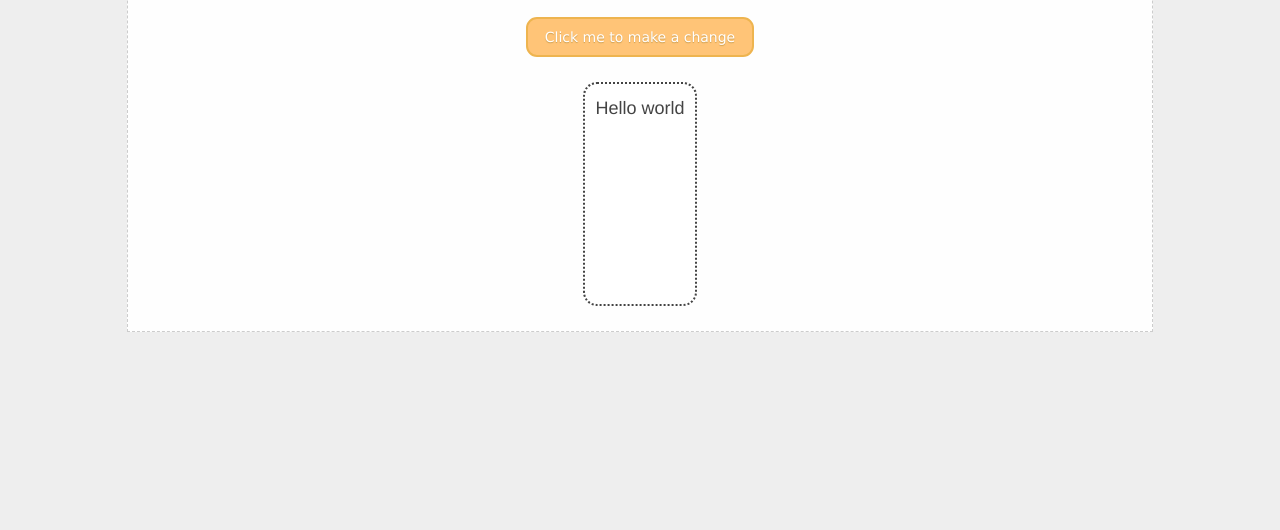
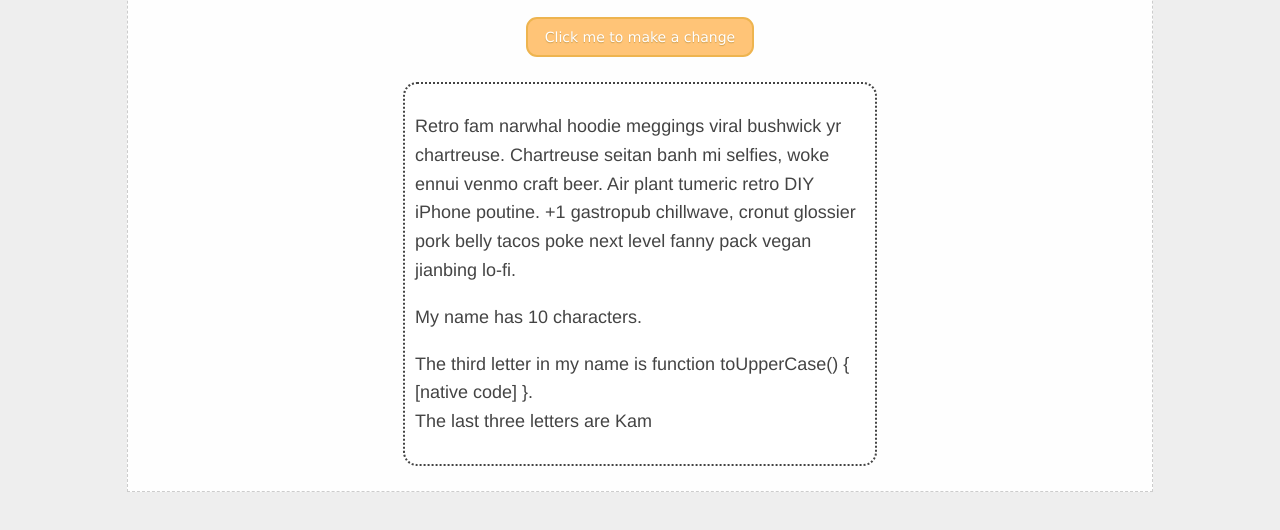
Before and after one commit to kamp99/INST377, a plain HTML site: page lab_4/index.html in a window 1280 px wide. Both pictures are taken after a click on the button "Click me to make a change". Shown: the part 132-662 px from the top of the page. Drawn offline with Linux system fonts and the light colour scheme.

Commit message:
second to last update

```diff
--- a/lab_4/index.html
+++ b/lab_4/index.html
@@ -26,31 +26,36 @@
     </div>
     <script>
 
+      function clickMe() {
+
+      //var names
       var firstName = "Patrick";
       var lastName = "Kam";
       var nameTotal = firstName.length + lastName.length;
 
-      function clickMe() {
-        const content = document.querySelector(".content");
-        content.innerHTML = "Hello world";
+      //header
+      let header = document.querySelector(".header");
+      header.textContent = "Patrick Kam's Lab 4" + " " + nameTotal;
 
-      const header = document.querySelector(".header");
-      header.innerText = "Patrick Kam's Lab 4" + " " + nameTotal
-      }
       //Paragraph 1
-      var para = document.createElement("P");
-      var t = document.createTextNode("My name has " + nameTotal + "characters." );
-      para.appendChild(t);
-      document.getElementById("body").appendChild(para);
+      let p = document.createElement('p');
+      p.setAttribute('class','NameLength');
+      let t = "My name has " + nameTotal + " characters.";
+      let pt = document.createTextNode(t);
+      p.appendChild(pt);
+      document.querySelector(".content").appendChild(p);
 
       //Paragraph 2
-      var para1 = document.createElement("P");
-      var t1 = document.createTextNode("The third character in my name is T." + "<br />"
-      + firstName.substring(firstName.length-3,firstName.length-1));
-      para1.appendChild(t1);
-      document.getElementById("content").appendChild(para1);
+      let p2 = document.createElement('p');
+      p2.setAttribute('class','ThirdLetter');
+      let t2 = "The third letter in my name is " + firstName[2].toUpperCase + ".";
+      p2.appendChild(document.createTextNode(t2));
+      p2.appendChild(document.createElement("br"));
+      let ln2 = "The last three letters are " + lastName.slice(lastName.length-3, lastName.length);
+      p2.appendChild(document.createTextNode(ln2));
+      document.querySelector(".content").appendChild(p2);
 
-
+      }
 
     </script>
   </body>
```
